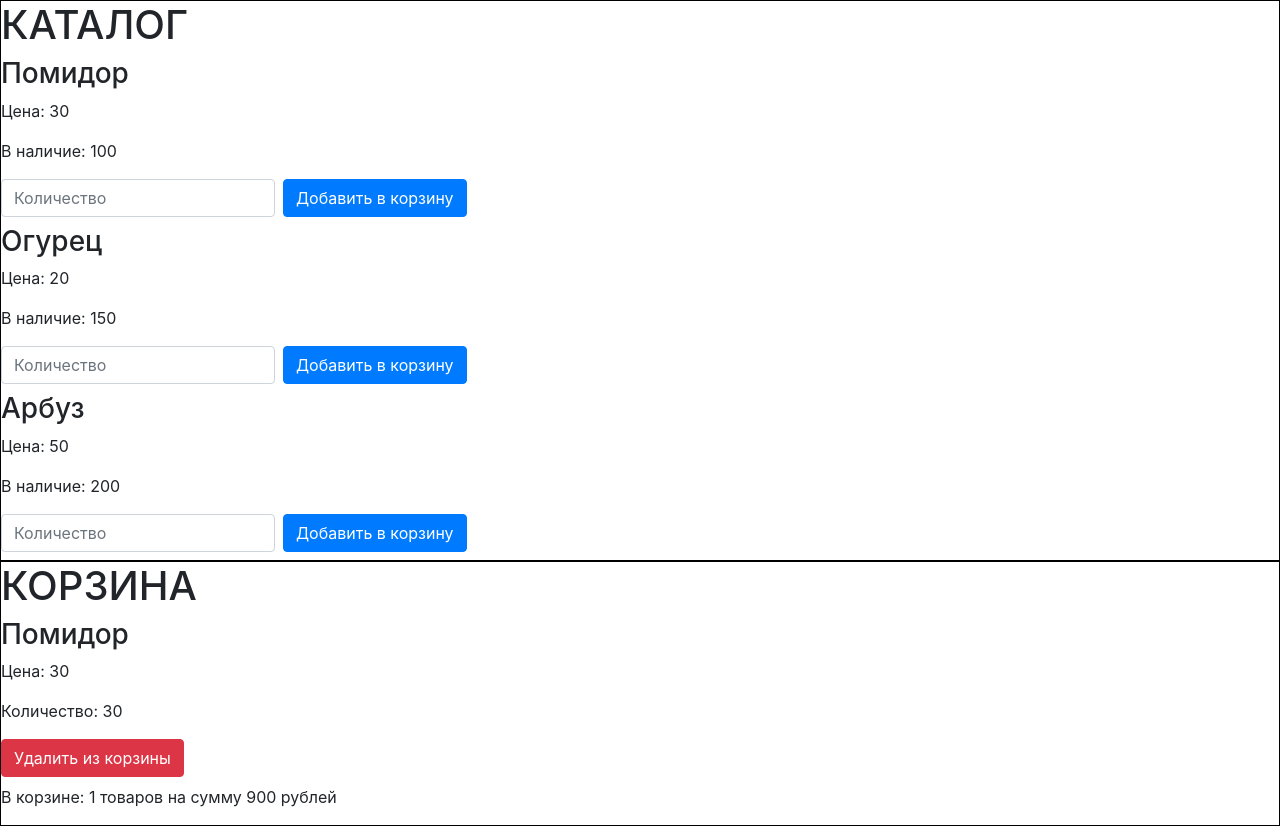
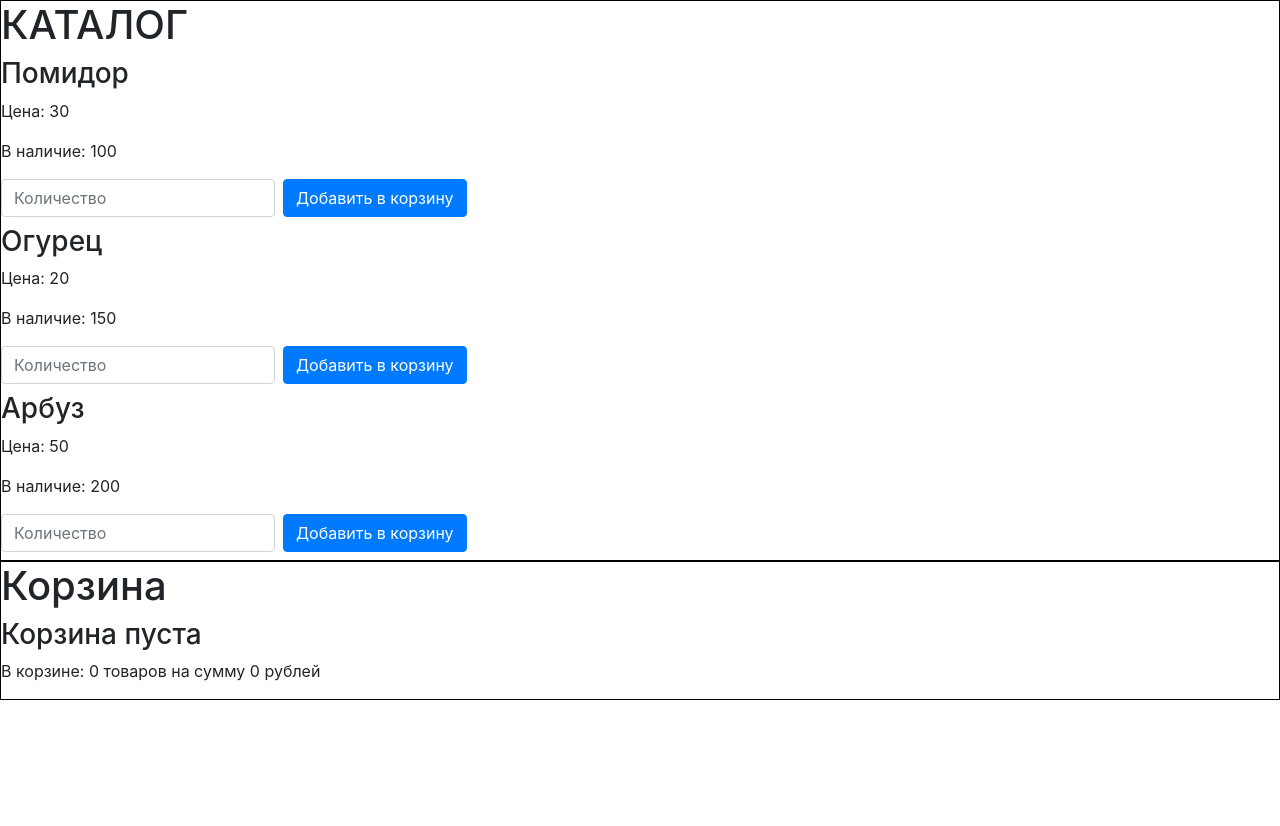
Before and after one commit to Sanlobach789/JavaScript_lessons, a plain HTML site: page store/store.html in a window 1280 px wide. After the commit the page ends 800 px from the top, so only its background shows below. Drawn offline with nearby package versions, Linux system fonts and the light colour scheme.

Commit message:
final commit lesson 6

```diff
--- a/store/script.js
+++ b/store/script.js
@@ -3,16 +3,19 @@
 
 const items = [
     {
+        id: 0,
         name: 'Помидор',
         price: 30,
         inStock: 100 //В наличие
     },
     {
+        id: 1,
         name: 'Огурец',
         price: 20,
         inStock: 150 //В наличие
     },
     {
+        id: 2,
         name: 'Арбуз',
         price: 50,
         inStock: 200 //В наличие
@@ -38,13 +41,15 @@ const catalog = {
         itemInStock.innerHTML = 'В наличие: ' + item.inStock;
         this.containerElement.appendChild(itemInStock);
 
+        const idForInput = item.id;
+
         let addToCart = document.createElement('div');
         addToCart.classList.add('addToCart');
         addToCart.innerHTML = '<form class="form-inline">\n' +
             '  <label class="sr-only" for="inlineFormInputName2">Количество</label>\n' +
-            '  <input type="text" class="form-control mb-2 mr-sm-2" id="inlineFormInputName2" placeholder="Количество">\n' +
+            '  <input type="text" data-item-id="' + idForInput + '" class="form-control mb-2 mr-sm-2" id="inlineFormInputName2" placeholder="Количество">\n' +
             '\n' +
-            '  <button id = "btnToCart" type="submit" class="btn btn-primary mb-2">Добавить в корзину</button>\n' +
+            '  <button type="button" data-item-id="' + idForInput + '" class="basket-button btn btn-primary mb-2">Добавить в корзину</button>\n' +
             '</form>';
         this.containerElement.appendChild(addToCart);
     },
@@ -63,15 +68,12 @@ const catalog = {
 
 const basket = {
     items,
-    itemsCount: [[0, 30]],
+    itemsCount: [],
     containerElement: null,
-    orderPrice: 0,
-    totalCount: 0,
 
-    showItem(itemFromBasket) {
-        let item = this.items[itemFromBasket[0]];
-        this.orderPrice += item.price * itemFromBasket[1];
-        this.totalCount++;
+    showItem(itemInBasket) {
+        let item = this.items[itemInBasket[0]];
+
         let itemName = document.createElement('h3');
         itemName.classList.add('itemHeading');
         itemName.innerHTML = item.name;
@@ -82,50 +84,102 @@ const basket = {
         this.containerElement.appendChild(itemPrice);
         let itemCount = document.createElement('p');
         itemCount.classList.add('itemCount');
-        itemCount.innerHTML = 'Количество: ' + itemFromBasket[1];
+        itemCount.setAttribute('data-item-id', item.id);
+        itemCount.innerHTML = 'Количество: ' + itemInBasket[1];
         this.containerElement.appendChild(itemCount);
 
-        let delFromBasket = document.createElement('h3');
-        delFromBasket.classList.add('itemHeading');
-        delFromBasket.innerHTML = '<button type="button" class="btn btn-danger">Удалить из корзины</button>';
+        let delFromBasket = document.createElement('div');
+        console.log(item.id);
+        delFromBasket.innerHTML = `
+            <button type="button" data-item-id="${item.id}" class="delFromBasket btn btn-danger">Удалить из корзины</button>
+        `;
         this.containerElement.appendChild(delFromBasket);
 
     },
 
     render() {
-        this.containerElement = document.querySelector("#basket");
-        const title = document.createElement('h1');
-        title.innerHTML = 'КОРЗИНА';
-        this.containerElement.appendChild(title);
-        this.containerElement.style.border = '1px solid black';
+        this.containerElement = document.getElementById('basket');
+        this.containerElement.innerHTML = '';
+
         if (this.itemsCount.length === 0) {
             const emptyBasket = document.createElement('h3');
             emptyBasket.innerHTML = 'Корзина пуста';
             this.containerElement.appendChild(emptyBasket);
         }
-        ;
+
+
+        let orderSum = 0;
+
         for (let order of this.itemsCount) {
+
+            const itemId = +order[0];
+            const count = +order[1];
+            orderSum += this.items[itemId].price * count;
+
             this.showItem(order);
+
         }
+
+
         const total = document.createElement('p');
-        total.innerHTML = 'В корзине: ' + this.totalCount + ' товаров на сумму ' + this.orderPrice + ' рублей';
+        total.innerHTML = 'В корзине: ' + this.itemsCount.length + ' товаров на сумму ' + orderSum + ' рублей';
         this.containerElement.appendChild(total);
+        this.containerClickHandler();
     },
 
-    containerClickHandler(event) {
-        if (event.target.id === 'btnToCart') {
+    containerClickHandler() {
+        const basketButton = document.querySelectorAll('.basket-button');
 
-            this.addToBasket();
+
+        basketButton.forEach(element => {
+            element.onclick = (event) => {
+                if (event.target.classList.contains('basket-button')) {
+                    const button = event.target;
+                    const productId = parseInt(button.getAttribute('data-item-id'));
+                    const itemCount = parseInt(document.querySelector('input[data-item-id="' + productId + '"]').value);
+                    const item = this.items.find(element => element.id === productId);
+                    this.addToBasket(item, itemCount);
+
+                }
+            }
+        })
+
+        const delFromBasket = document.querySelectorAll('.delFromBasket');
+        delFromBasket.forEach(element => {
+            element.onclick = (event) => {
+                if (event.target.classList.contains('delFromBasket')) {
+                    const button = event.target;
+                    const productId = +button.getAttribute('data-item-id');
+                    const item = this.items.find(element => element.id === productId);
+                    this.delFromBasket(item);
+
+                }
+            }
+        })
+
+    }
+    ,
+
+    addToBasket(item, count) {
+        const basketItemExistIndex = this.itemsCount.findIndex((basketItem) => basketItem[0] === item.id);
+        if (basketItemExistIndex > -1) {
+            const basketItem = this.itemsCount[basketItemExistIndex];
+            basketItem[1] += count;
+
+        } else {
+            this.itemsCount.push([item.id, count]);
         }
-        ;
-
+        this.render();
     },
 
-    addToBasket(item, count) {
-
-    },
-
-};
+    delFromBasket(item) {
+        const basketItemExistIndex = this.itemsCount.findIndex((basketItem) => basketItem[0] === item.id);
+        if (basketItemExistIndex > -1) {
+            this.itemsCount.splice(basketItemExistIndex, 1)
+            this.render();
+        }
+    }
+}
 
 catalog.render();
 basket.render();
--- a/store/store.html
+++ b/store/store.html
@@ -12,7 +12,10 @@
   </head>
   <body>
     <div id="catalog"></div>
-    <div id="basket"></div>
+    <div style='border: 1px solid black'>
+      <h1>Корзина</h1>
+      <div id="basket"></div>
+    </div>
 
     <!-- Optional JavaScript; choose one of the two! -->
 
```
